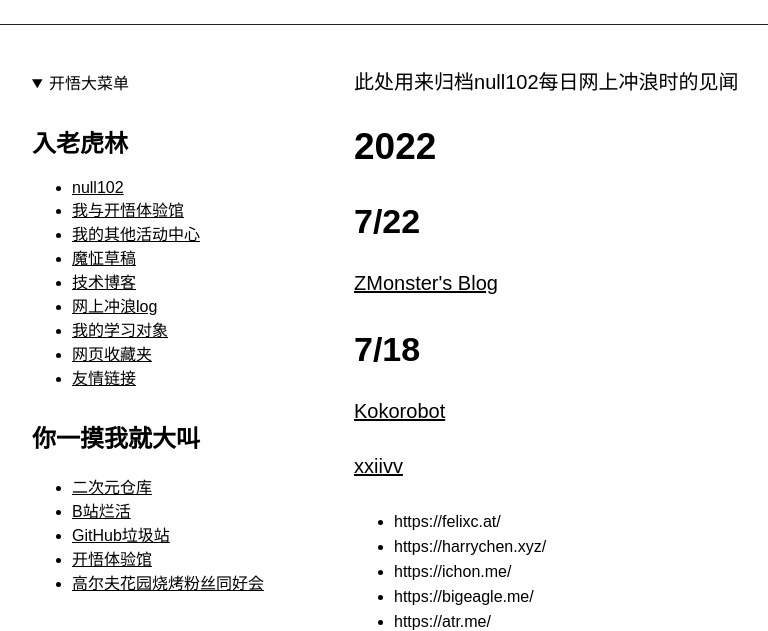
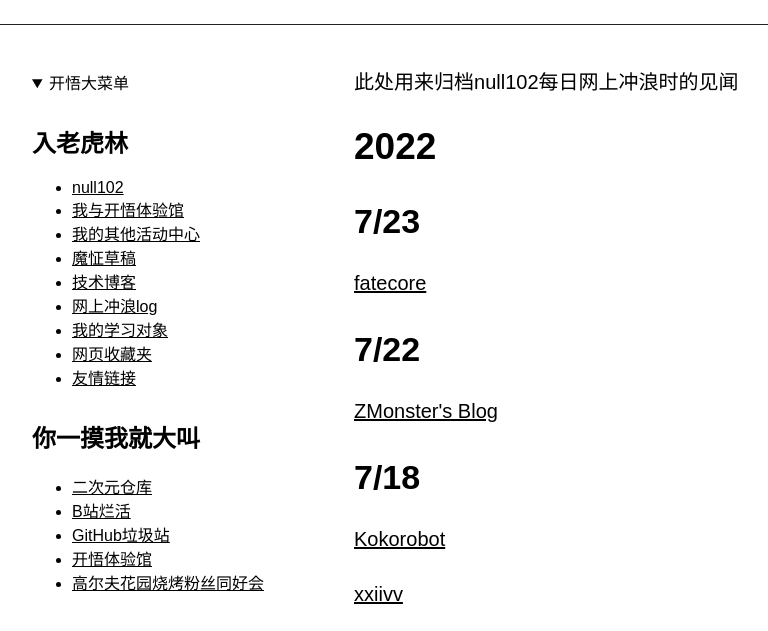
Before and after one commit to null102/null102.github.io, a plain HTML site: page forest/surflog.html in a window 1280 px wide. Shown: the part 140-771 px from the top of the page, without its empty margins (13-781 px from the left). Drawn offline with Linux system fonts and the light colour scheme.

Commit message:
Update surflog.html

```diff
--- a/forest/surflog.html
+++ b/forest/surflog.html
@@ -76,6 +76,8 @@
     <main>
       <p>此处用来归档null102每日网上冲浪时的见闻</p>
       <h2>2022</h2>
+        <h3>7/23</h3>
+        <p><a href="http://fatecore.com/", target="_blank">fatecore</a></p>
         <h3>7/22</h3>
         <p><a href="https://www.zmonster.me/", target="_blank">ZMonster's Blog</a></p>
         <h3>7/18</h3>
```
